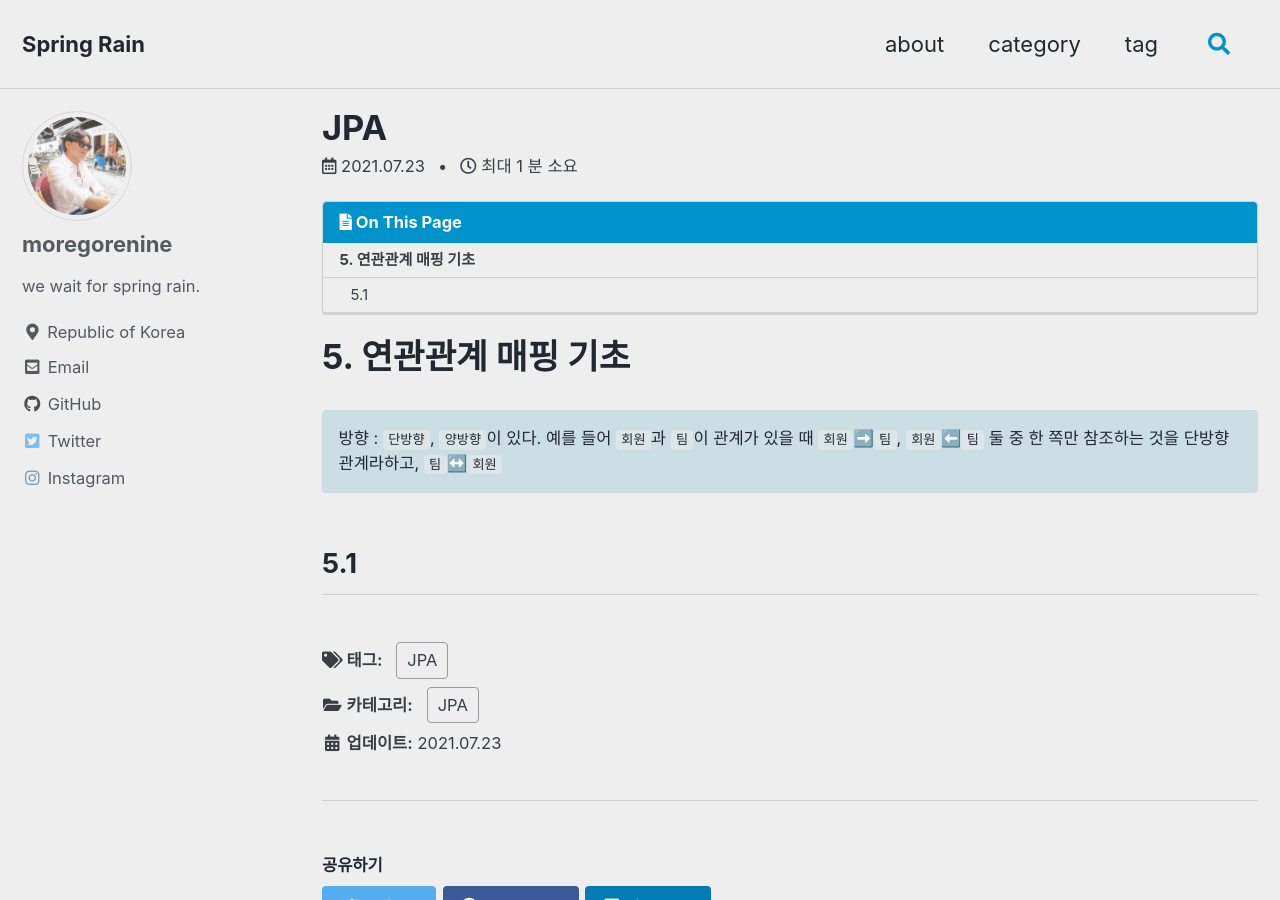
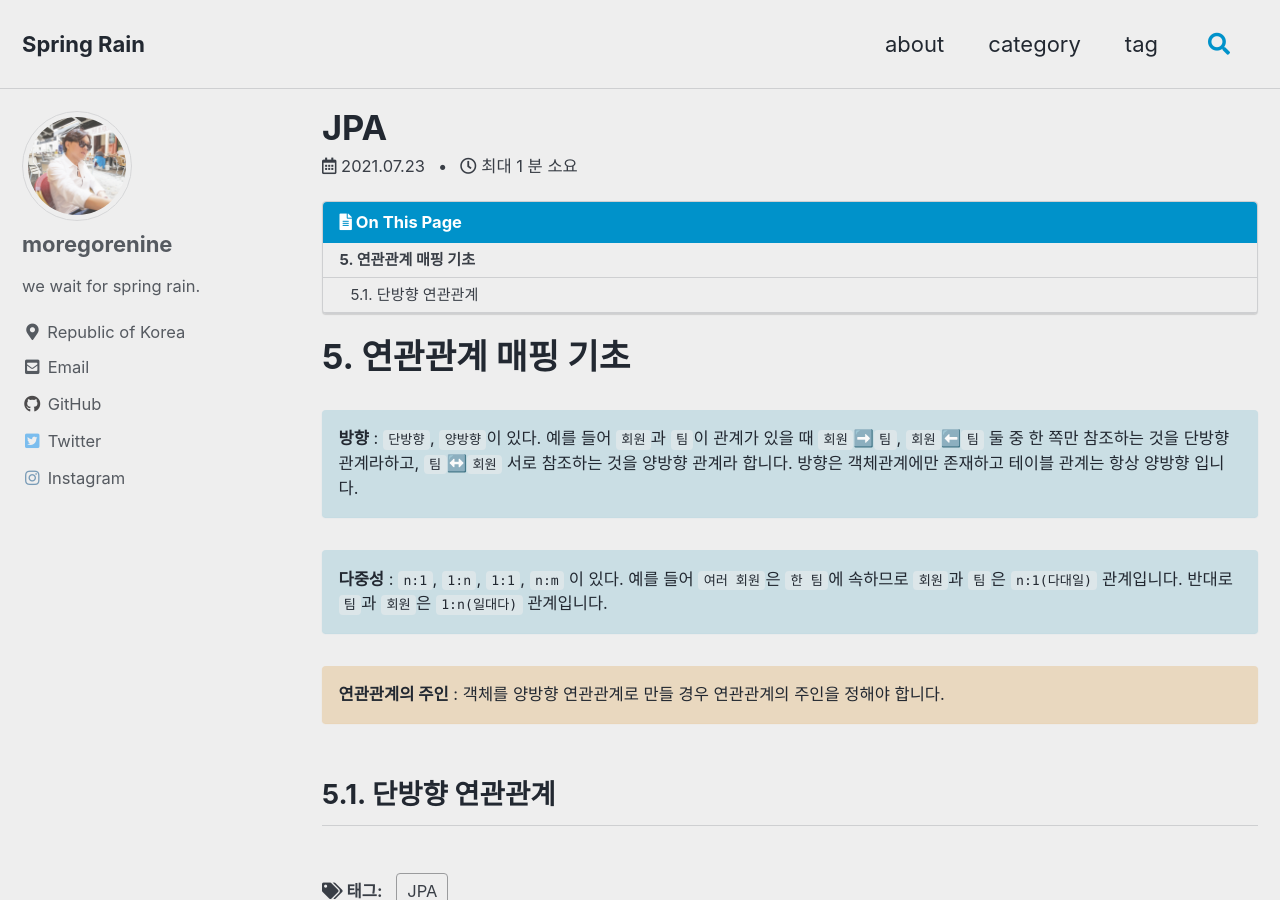
Before and after one commit to moregorenine/moregorenine.github.io, a Jekyll site: the page built from _posts/jpa/2021-07-23-jpa.md, in a window 1280 px wide and 900 px high. Built offline with Jekyll 4.4.1, drawn with Linux system fonts in a browser that asks for light colours; cached includes are drawn as plain includes; comment, search, counter and statistics services are not loaded.

Commit message:
Update 2021-07-23-jpa.md

```diff
--- a/_posts/jpa/2021-07-23-jpa.md
+++ b/_posts/jpa/2021-07-23-jpa.md
@@ -11,6 +11,10 @@ toc_sticky: true
 ---
 
 # 5. 연관관계 매핑 기초
-방향 : `단방향`, `양방향`이 있다. 예를 들어 `회원`과 `팀`이 관계가 있을 때 `회원`➡️`팀`, `회원`⬅️`팀` 둘 중 한 쪽만 참조하는 것을 단방향 관계라하고, `팀`↔️`회원`
+**방향** : `단방향`, `양방향`이 있다. 예를 들어 `회원`과 `팀`이 관계가 있을 때 `회원`➡️`팀`, `회원`⬅️`팀` 둘 중 한 쪽만 참조하는 것을 단방향 관계라하고, `팀`↔️`회원` 서로 참조하는 것을 양방향 관계라 합니다. 방향은 객체관계에만 존재하고 테이블 관계는 항상 양방향 입니다.
 {: .notice--info}
-## 5.1
+**다중성** : `n:1`, `1:n`, `1:1`, `n:m` 이 있다. 예를 들어 `여러 회원`은 `한 팀`에 속하므로 `회원`과 `팀`은 `n:1(다대일)` 관계입니다. 반대로 `팀`과 `회원`은 `1:n(일대다)` 관계입니다.
+{: .notice--info}
+**연관관계의 주인** : 객체를 양방향 연관관계로 만들 경우 연관관계의 주인을 정해야 합니다.
+{: .notice--warning}
+## 5.1. 단방향 연관관계
```
